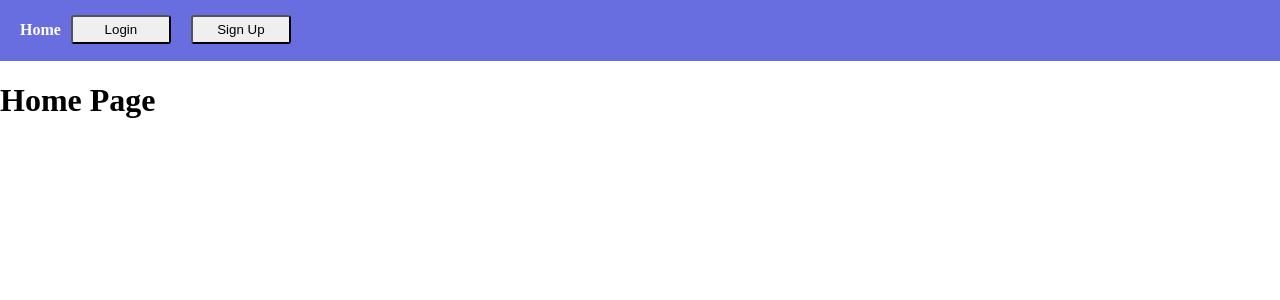
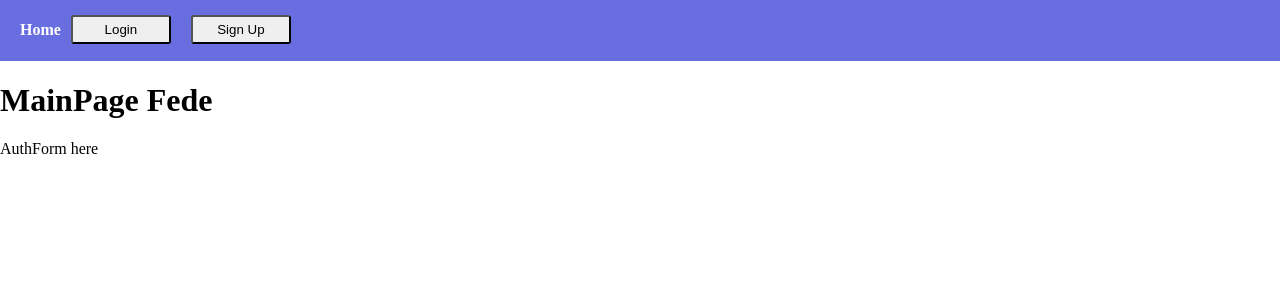
Before and after one commit to javisastre/mutual-client, a React (Create React App) app: page / in a window 1280 px wide. Shown: the top 300 px of the page. Built offline with nearby package versions, Linux system fonts and the light colour scheme; no server answers.

Commit message:
Navbar and content sync - work in progress

```diff
--- a/src/App.js
+++ b/src/App.js
@@ -1,36 +1,52 @@
-import React, { Component } from 'react';
-import './App.css';
-import { Switch, Route } from 'react-router-dom';
+import React, { Component } from "react";
+import "./App.css";
+import { Switch, Route } from "react-router-dom";
+import { withAuth } from "./context/auth-context";
 
 // Pages
-import Home from './pages/Home/Home';
-import Signup from './pages/Signup/Signup';
-import Login from './pages/Login/Login';
-import Private from './pages/Private/Private';
+import MainPage from "./pages/MainPage/MainPage";
+import Signup from "./pages/Signup/Signup";
+import Login from "./pages/Login/Login";
+import Private from "./pages/Private/Private";
 
 // Components
-import Navbar from './components/Navbar/Navbar';
-import AnonRoute from './components/AnonRoute/AnonRoute';
-import PrivateRoute from './components/PrivateRoute/PrivateRoute';
-
+import Navbar from "./components/Navbar/Navbar";
+import AnonRoute from "./components/AnonRoute/AnonRoute";
+import PrivateRoute from "./components/PrivateRoute/PrivateRoute";
 
 class App extends Component {
+  state = { user: {} };
+
+  componentDidMount() {
+    this.updatedData();
+  }
+
+  updatedData = () => {
+    const newUserData = this.props.me();
+    this.setState({ user: newUserData });
+  };
+
   render() {
     return (
-      <div className="container">
-        <Navbar />
+      <div className='container'>
+        <Navbar update={this.updatedData} userData={this.state.user}/>
 
         <Switch>
-          <Route exact path="/" component={Home} />
+          <Route
+            exact
+            path='/'
+            component={MainPage}
+            update={this.updatedData}
+          />
 
-          <AnonRoute exact path="/signup" component={Signup} />
-          <AnonRoute exact path="/login" component={Login} />
+          <AnonRoute exact path='/signup' component={Signup} />
+          <AnonRoute exact path='/login' component={Login} />
 
-          <PrivateRoute exact path="/private" component={Private} />
+          <PrivateRoute exact path='/private' component={Private} />
         </Switch>
       </div>
     );
   }
 }
 
-export default App;
+export default withAuth(App);
--- a/src/components/Navbar/Navbar.js
+++ b/src/components/Navbar/Navbar.js
@@ -1,39 +1,44 @@
-import React, { Component } from 'react';
-import { Link } from 'react-router-dom';
-import { withAuth } from './../../context/auth-context';
-import './Navbar.css'
+import React, { Component } from "react";
+import { Link } from "react-router-dom";
+import { withAuth } from "./../../context/auth-context";
+import "./Navbar.css";
 
 class Navbar extends Component {
   render() {
     // const { user, logout, isLoggedin } = this.props;
     return (
-      <nav className="navbar">
-        <Link to={'/'} id='home-btn' onClick={this.props.me}>
+      <nav className='navbar'>
+        <Link to={"/"} id='home-btn' onClick={this.props.me}>
           <h4>Home</h4>
         </Link>
 
-
-        {this.props.isLoggedIn
-        ? (
+        {this.props.isLoggedIn ? (
           <>
             <p>username: {this.props.user && this.props.user.username}</p>
-            <p>   alerts: {this.props.user && this.props.user.netAlerts.length}</p>
+            <p>
+              alerts: {this.props.user && this.props.user.netAlerts.length}
+            </p>
 
-            <button onClick={this.props.logout}>Logout</button>
+            <button
+              onClick={() => {
+                this.props.logout();
+                this.props.update();
+              }}
+            >
+              Logout
+            </button>
           </>
-        )
-        : (
+        ) : (
           <>
-            <Link to="/login">
-              <button className="navbar-button">Login</button>{' '}
+            <Link to='/login'>
+              <button className='navbar-button'>Login</button>{" "}
             </Link>
             <br />
-            <Link to="/signup">
-              <button className="navbar-button">Sign Up</button>{' '}
+            <Link to='/signup'>
+              <button className='navbar-button'>Sign Up</button>{" "}
             </Link>
           </>
-        )
-        }
+        )}
       </nav>
     );
   }
--- a/src/pages/Home/Home.js
+++ /dev/null
@@ -1,11 +0,0 @@
-import React from 'react'
-
-function Home() {
-  return (
-    <div>
-      <h1>Home Page</h1>
-    </div>
-  )
-}
-
-export default Home;
--- /dev/null
+++ b/src/pages/MainPage/MainPage.js
@@ -0,0 +1,49 @@
+import React, { Component } from "react";
+import { withAuth } from "./../../context/auth-context";
+
+class MainPage extends Component {
+  state = {
+    showAuthForm: false,
+    showNetForm: false,
+    showAlertButton: false,
+  };
+
+  componentDidMount() {
+    if (this.props.isLoggedIn && this.props.user.nets.length > 0) {
+      this.setState({
+        showAuthForm: false,
+        showNetForm: false,
+        showAlertButton: true,
+      });
+    } else if (this.props.isLoggedIn && this.props.user.nets.length === 0) {
+      this.setState({
+        showAuthForm: false,
+        showNetForm: true,
+        showAlertButton: false,
+      });
+    } else if (!this.props.isLoggedIn) {
+      this.setState({
+        showAuthForm: true,
+        showNetForm: false,
+        showAlertButton: false,
+      });
+    }
+  }
+
+  componentDidUpdate() {
+
+  }
+
+  render() {
+    return (
+      <div>
+        <h1>MainPage Fede</h1>
+        {this.state.showAuthForm ? <p>AuthForm here</p> : null}
+        {this.state.showNetForm ? <p>NetForm here</p> : null}
+        {this.state.showAlertButton ? <p>ButtonAlert here</p> : null}
+      </div>
+    );
+  }
+}
+
+export default withAuth(MainPage);
```
